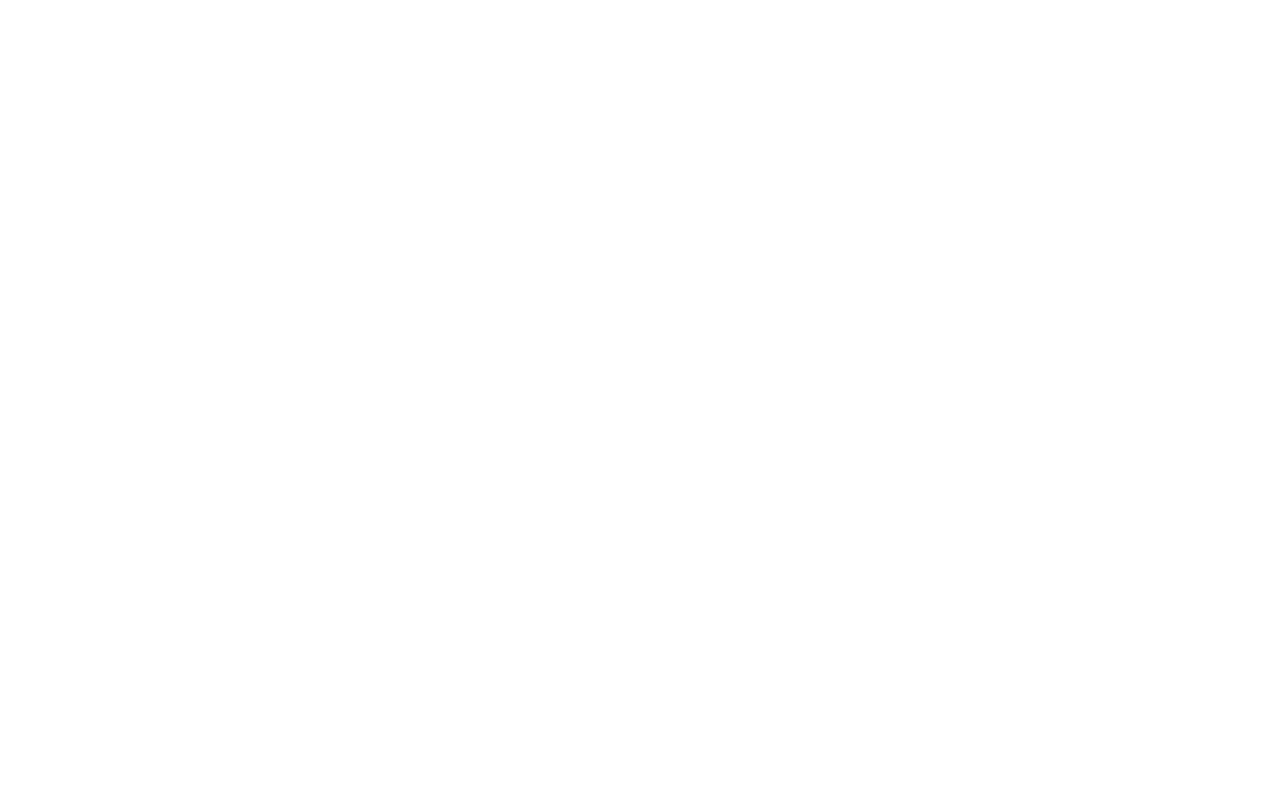
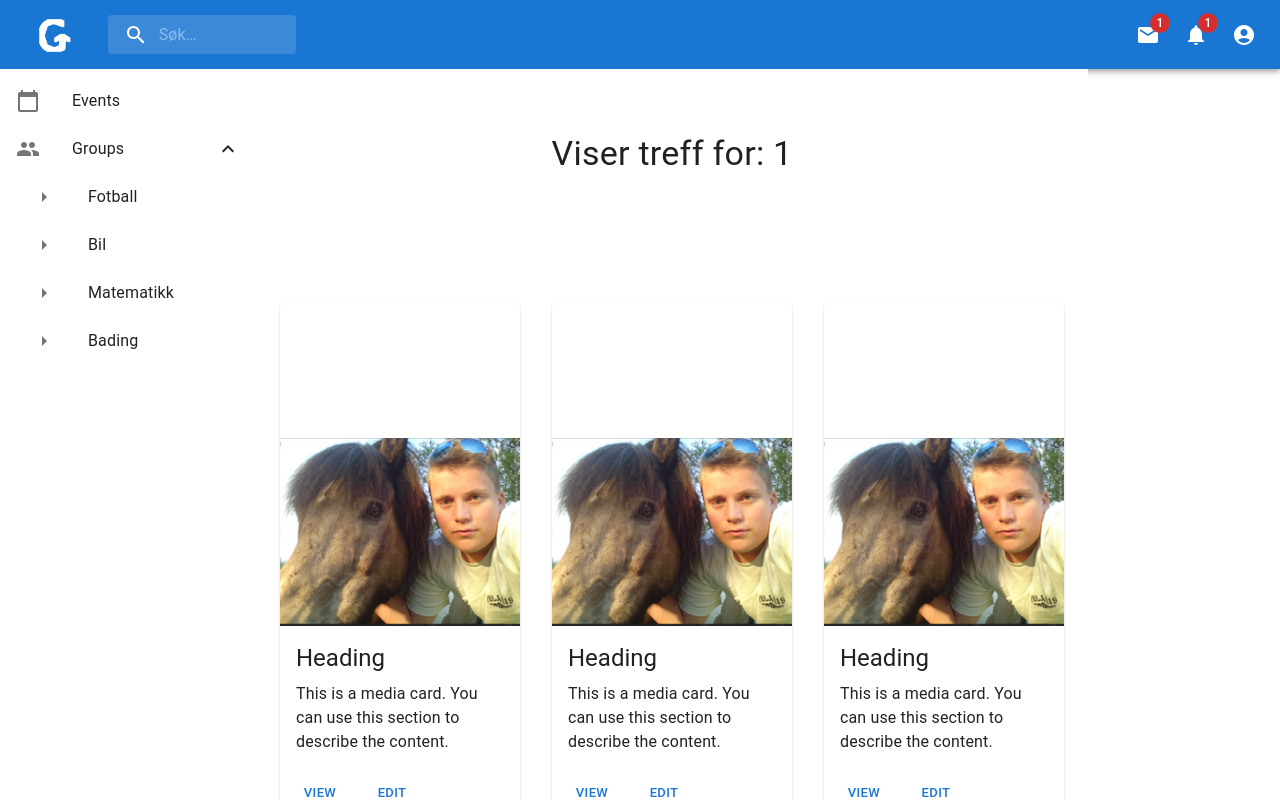
Before and after one commit to FridaK-sys/GroupUp, a React (Create React App) app: page /homepage/search/1 in a window 1280 px wide. Before the commit this address had no page. Shown: the top 800 px of the page. Built offline with nearby package versions, Linux system fonts and the light colour scheme.

Commit message:
pass query to search

```diff
--- a/src/App.js
+++ b/src/App.js
@@ -9,7 +9,7 @@ function App() {
   return (
     <div className="App" style={{ width: "100vw", height: "100vh" }}>
       <Routes>
-        <Route path="/homepage/search" element={<Searchresult />} />
+        <Route path="/homepage/search/:query" element={<Searchresult />} />
         <Route path="/homepage" element={<Homepage />} />
         <Route path="/" element={<SignInSide />} />
       </Routes>
--- a/src/components/AppBar.js
+++ b/src/components/AppBar.js
@@ -184,13 +184,14 @@ export default function PrimarySearchAppBar() {
               <SearchIcon />
             </SearchIconWrapper>
             <StyledInputBase
-              placeholder="Search…"
+              placeholder="Søk…"
               inputProps={{ 'aria-label': 'search' }}
               style={{marginLeft: '25%'}}
+
               onKeyPress={(e) => {
-                if (e.key === "Enter" && StyledInputBase !== null && StyledInputBase !== "" ) {
+                if (e.key === "Enter") {
                   console.log(e.target.value);
-                  navigate("/homepage/search");
+                  navigate("/homepage/search/" + e.target.value);
                 }
               }}
             />
--- a/src/components/Searchresult.js
+++ b/src/components/Searchresult.js
@@ -13,6 +13,7 @@ import Grid from '@mui/material/Grid';
 import Link from '@mui/material/Link';
 import { createTheme, ThemeProvider } from '@mui/material/styles';
 import MenuList from './HomePageList'
+import { useNavigate } from 'react-router-dom'
 
 function Copyright() {
   return (
@@ -36,6 +37,20 @@ const groupImage = require('./../images/hest.png');
 
 
 export default function Grouppage() {
+  let navigate = useNavigate();
+  const getSearch = () => {
+    let path = window.location.pathname;
+    let splitted = path.split("/");
+    let search = splitted[splitted.length - 1];
+    return search.replaceAll("%20", " ");
+  }
+  const [query, setQuery] = React.useState(getSearch());
+
+
+  React.useEffect(() => {
+    setQuery(getSearch());
+  }, [navigate])
+
 
 
   return (
@@ -57,7 +72,7 @@ export default function Grouppage() {
           >
             <Container maxWidth="sm">
               <Typography variant="h4" align="center" paragraph>
-                Showing results for '{}'.
+                {"Viser treff for: " + query}
               </Typography>
             </Container>
           </Box>
--- a/src/components/SignInSide.js
+++ b/src/components/SignInSide.js
@@ -56,6 +56,7 @@ export default function SignInSide() {
     } else {
       window.sessionStorage.setItem("token", token);
     }
+    navigate("/homepage");
   };
   const [signInError, setSignInError] = React.useState("");
   const [signUpOpen, setSignUpOpen] = React.useState(false);
```
